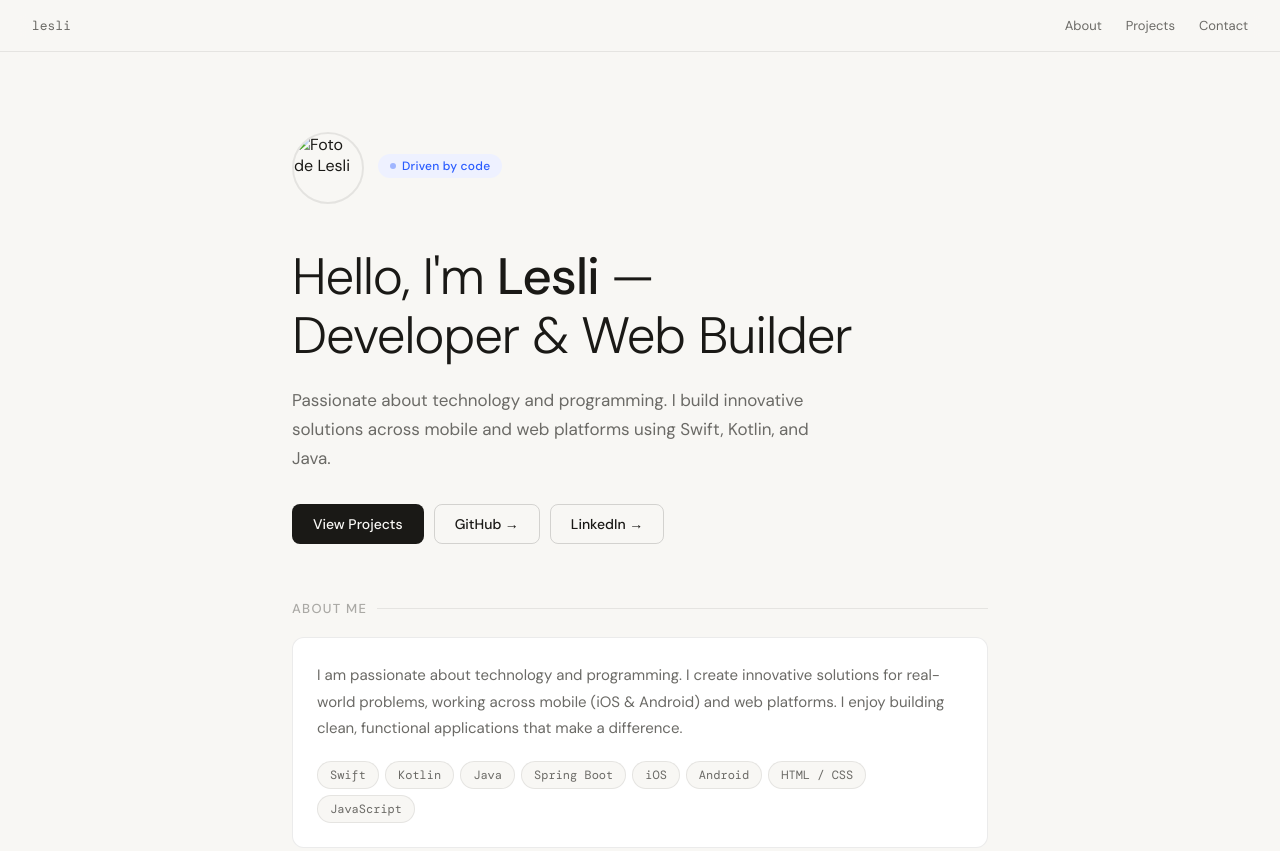
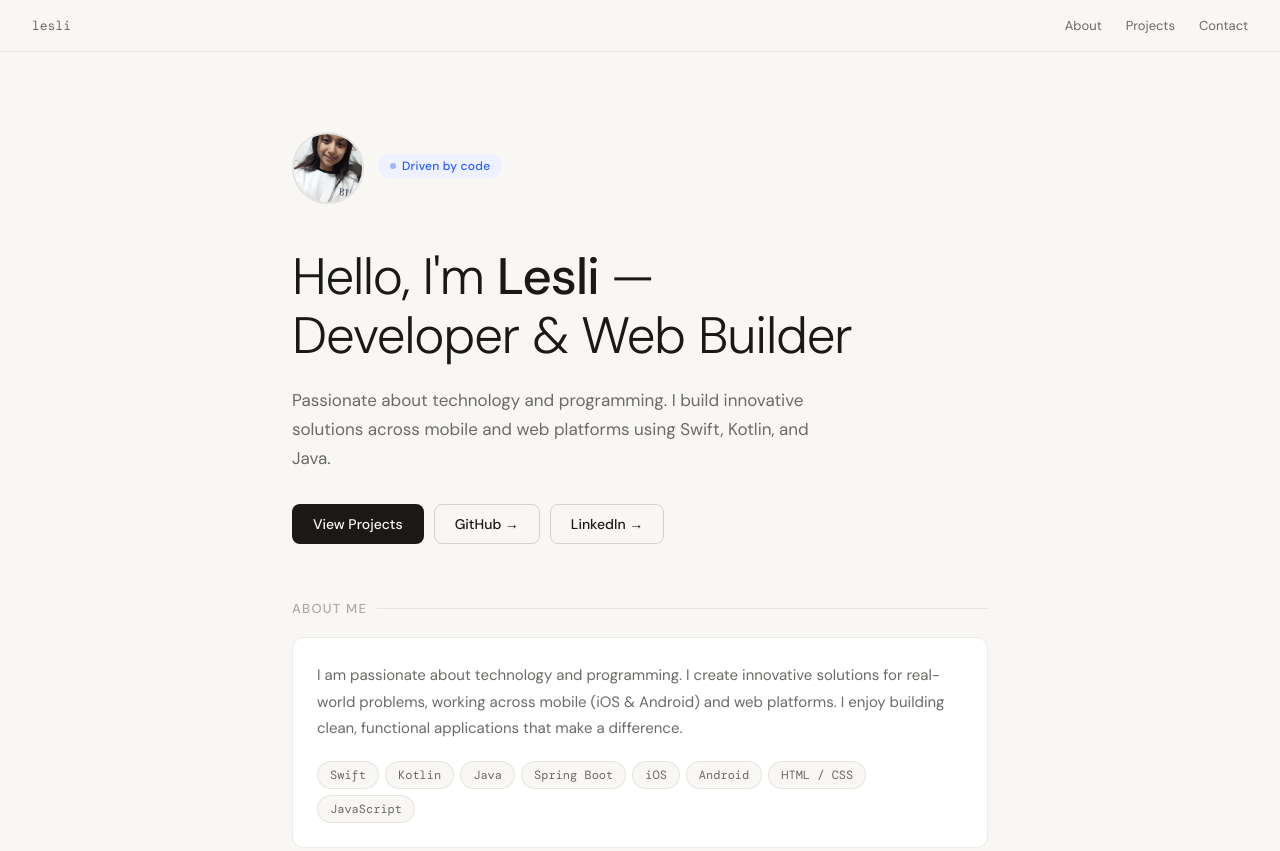
Before and after one commit to Leslicv/lesli-portfolio, a plain HTML site: page index.html in a window 1280 px wide. Shown: the top 851 px of the page. Drawn offline with nearby package versions, Linux system fonts and the light colour scheme.

Commit message:
Fix HTML structure and update image source

```diff
--- a/index.html
+++ b/index.html
@@ -21,7 +21,7 @@
 
 <div class="hero">
     <div class = "hero2">
-        <img src="imagenes/foto_perfil.png" alt="Foto de Lesli">
+        <img src="foto_perfil.png" alt="Foto de Lesli">
         <div class="hero-tag">
             <span class="dot"></span>
             Driven by code
```
